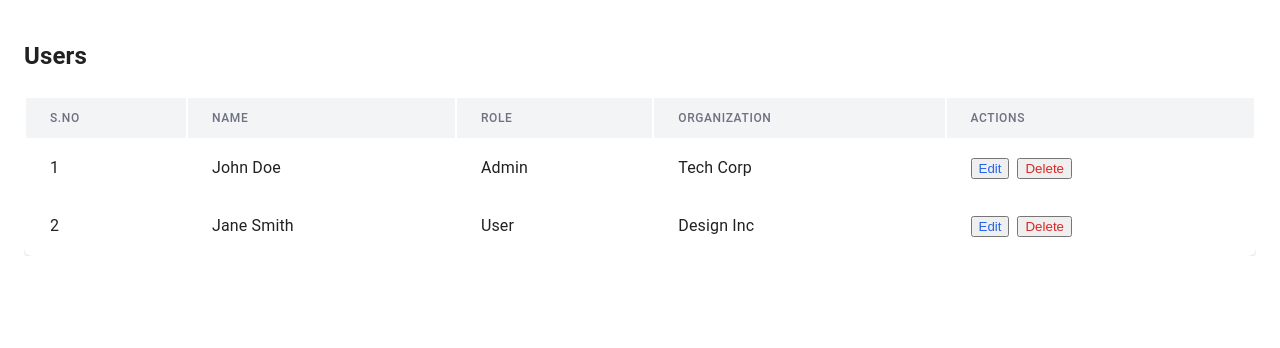
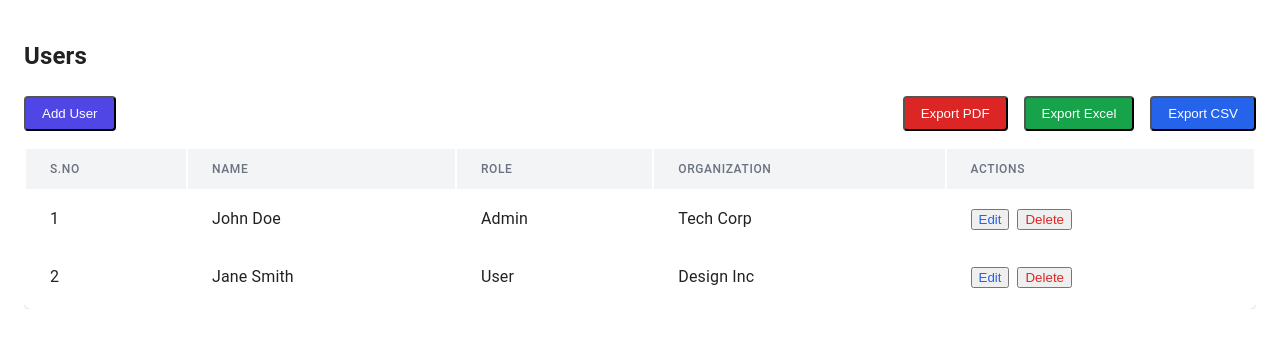
Before and after one commit to anujkkheria/smvp, a React (Vite) app: page /DashBoard in a window 1280 px wide. Shown: the top 348 px of the page. Built offline with nearby package versions, Linux system fonts and the light colour scheme.

Commit message:
Added Pagination

```diff
--- a/src/Pages/DashBoard/DashBoard.tsx
+++ b/src/Pages/DashBoard/DashBoard.tsx
@@ -28,10 +28,25 @@ const Dashboard = () => {
     setUsers(users.filter((user) => user.id !== id))
   }
 
+  const handleAdd = (newUser: Omit<(typeof users)[0], 'id'>) => {
+    setUsers((prev) => [
+      ...prev,
+      {
+        ...newUser,
+        id: Math.max(...prev.map((user) => user.id)) + 1,
+      },
+    ])
+  }
+
   return (
     <div className='p-6'>
       <h1 className='text-2xl font-semibold mb-6'>Users</h1>
-      <Table data={users} onEdit={handleEdit} onDelete={handleDelete} />
+      <Table
+        data={users}
+        onEdit={handleEdit}
+        onDelete={handleDelete}
+        onAdd={handleAdd}
+      />
     </div>
   )
 }
--- a/src/components/Table.tsx
+++ b/src/components/Table.tsx
@@ -1,4 +1,10 @@
-import React from 'react'
+import React, { useState } from 'react'
+import jsPDF from 'jspdf'
+import autoTable from 'jspdf-autotable'
+import * as XLSX from 'xlsx'
+import { saveAs } from 'file-saver'
+// import Input from './Input'
+// import RoundedButton from './RoundedButton'
 
 interface TableProps {
   data: {
@@ -9,10 +15,123 @@ interface TableProps {
   }[]
   onEdit: (id: number) => void
   onDelete: (id: number) => void
+  onAdd: (user: Omit<TableProps['data'][0], 'id'>) => void
 }
 
-const Table: React.FC<TableProps> = ({ data, onEdit, onDelete }) => {
+const Table: React.FC<TableProps> = ({ data, onEdit, onDelete, onAdd }) => {
+  const [isAdding, setIsAdding] = useState(false)
+  const [currentPage, setCurrentPage] = useState(1)
+  const itemsPerPage = 5
+  const [newUser, setNewUser] = useState({
+    name: '',
+    role: '',
+    organization: '',
+  })
+
+  const handleSubmit = (e: React.FormEvent) => {
+    e.preventDefault()
+    onAdd(newUser)
+    setNewUser({ name: '', role: '', organization: '' })
+    setIsAdding(false)
+  }
+
+  const handleInputChange = (
+    e: React.ChangeEvent<HTMLInputElement | HTMLTextAreaElement>
+  ) => {
+    setNewUser((prev) => ({
+      ...prev,
+      [e.target.name]: e.target.value,
+    }))
+  }
+
+  const exportToPDF = () => {
+    const doc = new jsPDF()
+    autoTable(doc, {
+      head: [['S.No', 'Name', 'Role', 'Organization']],
+      body: data.map((item, index) => [
+        index + 1,
+        item.name,
+        item.role,
+        item.organization,
+      ]),
+    })
+    doc.save('users-data.pdf')
+  }
+
+  const exportToExcel = () => {
+    const worksheet = XLSX.utils.json_to_sheet(
+      data.map((item, index) => ({
+        'S.No': index + 1,
+        Name: item.name,
+        Role: item.role,
+        Organization: item.organization,
+      }))
+    )
+    const workbook = XLSX.utils.book_new()
+    XLSX.utils.book_append_sheet(workbook, worksheet, 'Users')
+    const excelBuffer = XLSX.write(workbook, {
+      bookType: 'xlsx',
+      type: 'array',
+    })
+    const dataBlob = new Blob([excelBuffer], {
+      type: 'application/vnd.openxmlformats-officedocument.spreadsheetml.sheet',
+    })
+    saveAs(dataBlob, 'users-data.xlsx')
+  }
+
+  const exportToCSV = () => {
+    const csvContent = data
+      .map(
+        (item, index) =>
+          `${index + 1},${item.name},${item.role},${item.organization}`
+      )
+      .join('\n')
+    const header = 'S.No,Name,Role,Organization\n'
+    const blob = new Blob([header + csvContent], { type: 'text/csv' })
+    saveAs(blob, 'users-data.csv')
+  }
+
+  // Calculate pagination values
+  const totalPages = Math.ceil(data.length / itemsPerPage)
+  const indexOfLastItem = currentPage * itemsPerPage
+  const indexOfFirstItem = indexOfLastItem - itemsPerPage
+  const currentItems = data.slice(indexOfFirstItem, indexOfLastItem)
+
+  const handlePageChange = (pageNumber: number) => {
+    setCurrentPage(pageNumber)
+  }
+
   return (
+    <div className='space-y-4'>
+      <div className='flex gap-4 justify-between'>
+        <button
+          onClick={() => setIsAdding(true)}
+          className='px-4 py-2 bg-indigo-600 text-white rounded hover:bg-indigo-700'
+        >
+          Add User
+        </button>
+        <div className='flex gap-4'>
+          <button
+            onClick={exportToPDF}
+            className='px-4 py-2 bg-red-600 text-white rounded hover:bg-red-700'
+          >
+            Export PDF
+          </button>
+          <button
+            onClick={exportToExcel}
+            className='px-4 py-2 bg-green-600 text-white rounded hover:bg-green-700'
+          >
+            Export Excel
+          </button>
+          <button
+            onClick={exportToCSV}
+            className='px-4 py-2 bg-blue-600 text-white rounded hover:bg-blue-700'
+          >
+            Export CSV
+          </button>
+        </div>
+      </div>
+
       <div className='overflow-x-auto'>
         <table className='min-w-full bg-white shadow-md rounded-lg'>
           <thead className='bg-gray-100'>
@@ -35,9 +154,68 @@ const Table: React.FC<TableProps> = ({ data, onEdit, onDelete }) => {
             </tr>
           </thead>
           <tbody className='bg-white divide-y divide-gray-200'>
-          {data.map((item, index) => (
+            {isAdding && (
+              <tr>
+                <td className='px-6 py-4 whitespace-nowrap'>New</td>
+                <td className='px-6 py-4 whitespace-nowrap'>
+                  <input
+                    type='text'
+                    name='name'
+                    value={newUser.name}
+                    onChange={handleInputChange}
+                    className='border rounded px-2 py-1 w-full'
+                    placeholder='Enter name'
+                    required
+                  />
+                </td>
+                <td className='px-6 py-4 whitespace-nowrap'>
+                  <input
+                    type='text'
+                    name='role'
+                    value={newUser.role}
+                    onChange={handleInputChange}
+                    className='border rounded px-2 py-1 w-full'
+                    placeholder='Enter role'
+                    required
+                  />
+                </td>
+                <td className='px-6 py-4 whitespace-nowrap'>
+                  <input
+                    type='text'
+                    name='organization'
+                    value={newUser.organization}
+                    onChange={handleInputChange}
+                    className='border rounded px-2 py-1 w-full'
+                    placeholder='Enter organization'
+                    required
+                  />
+                </td>
+                <td className='px-6 py-4 whitespace-nowrap'>
+                  <div className='flex gap-2'>
+                    <button
+                      onClick={handleSubmit}
+                      className='text-green-600 hover:text-green-800'
+                    >
+                      Save
+                    </button>
+                    <button
+                      onClick={() => {
+                        setIsAdding(false)
+                        setNewUser({ name: '', role: '', organization: '' })
+                      }}
+                      className='text-red-600 hover:text-red-800'
+                    >
+                      Cancel
+                    </button>
+                  </div>
+                </td>
+              </tr>
+            )}
+            {currentItems.map((item, index) => (
               <tr key={item.id} className='hover:bg-gray-50'>
-              <td className='px-6 py-4 whitespace-nowrap'>{index + 1}</td>
+                <td className='px-6 py-4 whitespace-nowrap'>
+                  {indexOfFirstItem + index + 1}
+                </td>
                 <td className='px-6 py-4 whitespace-nowrap'>{item.name}</td>
                 <td className='px-6 py-4 whitespace-nowrap'>{item.role}</td>
                 <td className='px-6 py-4 whitespace-nowrap'>
@@ -61,8 +239,43 @@ const Table: React.FC<TableProps> = ({ data, onEdit, onDelete }) => {
                 </td>
               </tr>
             ))}
+            <tr></tr>
           </tbody>
         </table>
+      </div>
+
+      {/* Add pagination controls - only show if data length > itemsPerPage */}
+      {data.length > itemsPerPage && (
+        <div className='flex justify-center space-x-2 mt-4'>
+          <button
+            onClick={() => handlePageChange(currentPage - 1)}
+            disabled={currentPage === 1}
+            className='px-3 py-1 rounded bg-gray-200 disabled:opacity-50'
+          >
+            Previous
+          </button>
+          {[...Array(totalPages)].map((_, index) => (
+            <button
+              key={index + 1}
+              onClick={() => handlePageChange(index + 1)}
+              className={`px-3 py-1 rounded ${
+                currentPage === index + 1
+                  ? 'bg-indigo-600 text-white'
+                  : 'bg-gray-200'
+              }`}
+            >
+              {index + 1}
+            </button>
+          ))}
+          <button
+            onClick={() => handlePageChange(currentPage + 1)}
+            disabled={currentPage === totalPages}
+            className='px-3 py-1 rounded bg-gray-200 disabled:opacity-50'
+          >
+            Next
+          </button>
+        </div>
+      )}
     </div>
   )
 }
```
Also changed, not shown: package.json (+6 -1 lines), 1 other file (tests, documents, lock files or other folders). Lines whose indentation alone changed are shown as unchanged.
